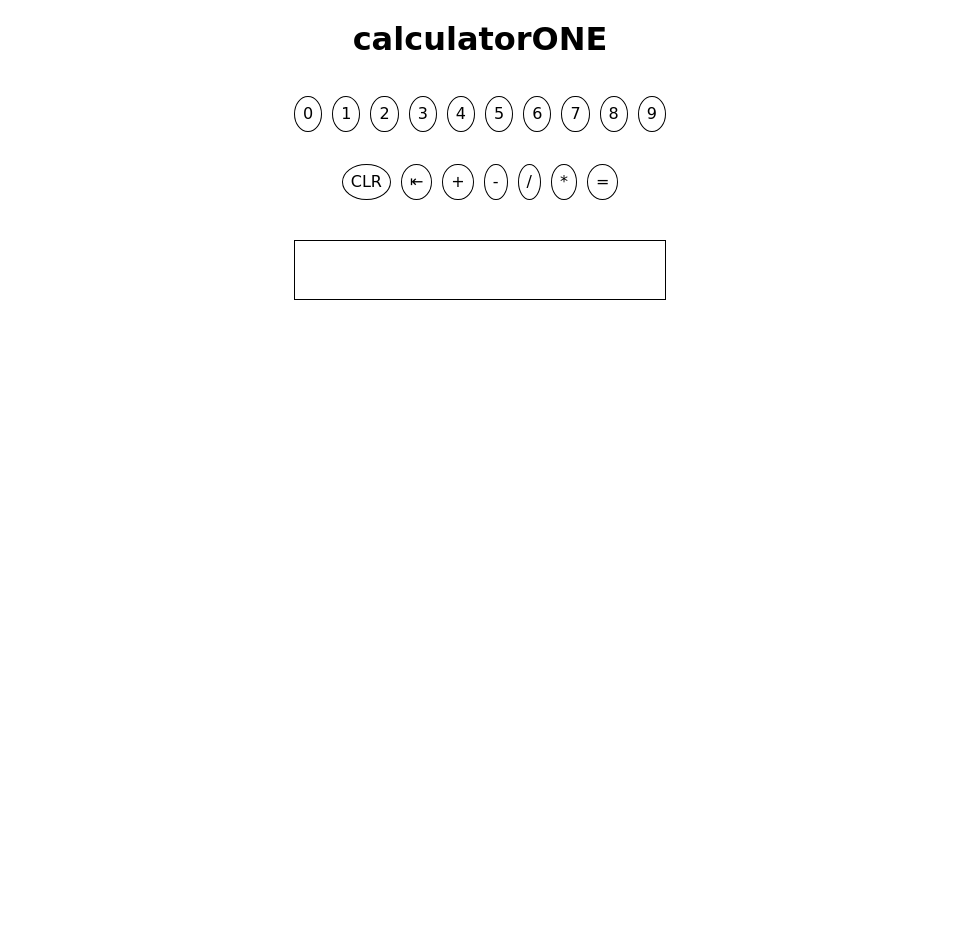
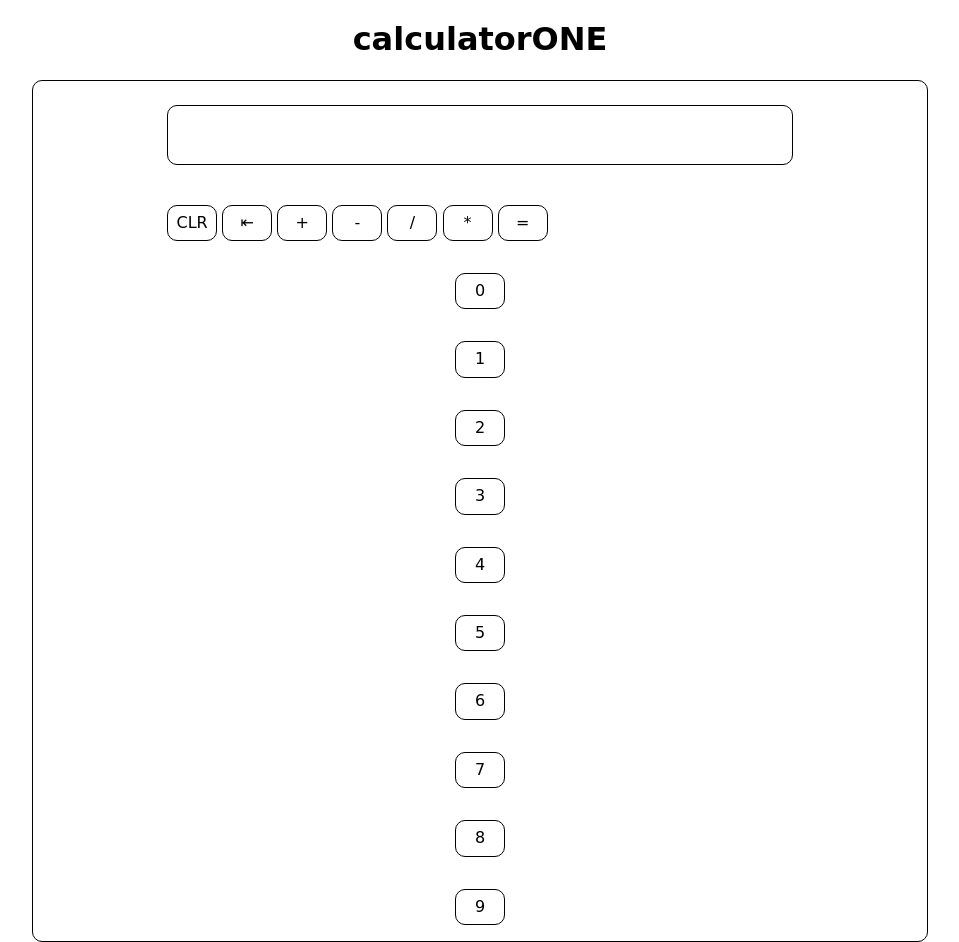
Before and after one commit to jaysune36/graphicCalculator, a plain HTML site: page index.html in a window 1280 px wide. Shown: the whole page, without its empty margins (160-1119 px from the left). Before the commit the page ends 800 px from the top, so only its background shows below. Drawn offline with Linux system fonts and the light colour scheme; a web font is replaced by a local one.

Commit message:
working on main layout of graphicCalculator, currently working on button layout

```diff
--- a/index.html
+++ b/index.html
@@ -1,15 +1,18 @@
 <!DOCTYPE html>
 <html lang="en">
+
 <head>
   <meta charset="UTF-8">
   <meta http-equiv="X-UA-Compatible" content="IE=edge">
   <meta name="viewport" content="width=device-width, initial-scale=1.0">
   <link rel="preconnect" href="https://fonts.googleapis.com">
   <link rel="preconnect" href="https://fonts.gstatic.com" crossorigin>
-<link href="https://fonts.googleapis.com/css2?family=Shantell+Sans:ital,wght@0,300;0,400;0,600;1,400&display=swap" rel="stylesheet">
+  <link href="https://fonts.googleapis.com/css2?family=Shantell+Sans:ital,wght@0,300;0,400;0,600;1,400&display=swap"
+    rel="stylesheet">
   <link rel="stylesheet" href="/css/style.css">
   <title>My Calculator</title>
 </head>
+
 <body class="grid">
   <header>
     <div class="main header grid">
@@ -17,7 +20,18 @@
     </div>
   </header>
   <main class="main body grid flexCal">
-    <div>
+      <div class="calcuDisp">
+        <p placeholder="0"></p>
+      </div>
+      <div class="compFlex hoverCal componentField">
+        <p>CLR</p>
+        <p class="backspace">&LeftArrowBar;</p>
+        <p class='add'>+</p>
+        <p class='minus'>-</p>
+        <p class='slash'>/</p>
+        <p class='multiply'>*</p>
+        <p class="sum">=</p>
+      </div>
       <div class="numFlex hoverCal numberField">
         <p>0</p>
         <p>1</p>
@@ -30,21 +44,9 @@
         <p>8</p>
         <p>9</p>
       </div>
-    <div class="compFlex hoverCal componentField">
-      <p>CLR</p>
-      <p class="backspace">&LeftArrowBar;</p>
-      <p class='add'>+</p>
-      <p class='minus'>-</p>
-      <p class='slash'>/</p>
-      <p class='multiply'>*</p>
-      <p class="sum">=</p>
-    </div>
-    <div class="calcuDisp">
-      <p placeholder="0"></p>
-    </div>
-    </div>
   </main>
 
   <script src="/js/main.js"></script>
 </body>
+
 </html>
--- a/scss/components/_flexbox.scss
+++ b/scss/components/_flexbox.scss
@@ -2,14 +2,21 @@
         FLEXBOX
 ======================================*/
 
-.flexCal {
-  @include flex-row;
-  justify-content: center;
-}
+// .flexCal {
+//   display: flex;
+//   flex-direction: column;
+//   justify-content: center;
+// }
 
-.numFlex,
-.compFlex {
-  @include flex-row;
-  justify-content: center;
-  gap: 10px;
-}
+// .numFlex,
+// .compFlex {
+//   display: flex;
+//   flex-direction: column;
+//   flex-wrap: wrap;
+//   justify-content: center;
+//   gap: 10px;
+// }
+
+// .numFlex {
+//   flex-direction: column-reverse;
+// }
--- a/scss/components/_grid.scss
+++ b/scss/components/_grid.scss
@@ -8,3 +8,11 @@
   grid-auto-rows: auto;
   @include center;
 }
+
+.numberField {
+  @include center;
+  max-width: 50px;
+  display: grid;
+  grid-auto-columns: repeat(auto-fit, minmax(1000px, 1fr));
+  grid-auto-rows: minmax(50px, auto);
+}
--- a/scss/components/_layout.scss
+++ b/scss/components/_layout.scss
@@ -8,20 +8,37 @@ h1 {
 
 main {
   width: 70%;
+  border: 1px solid $black;
+  border-radius: 10px;
   & p {
     border: $black 1px solid;
-    border-radius: 50%;
+    border-radius: 10px;
+    text-align: center;
     padding: .5em;
   }
 }
 
-.calcuDisp p {
-  font-size: 1.5em;
-  text-align: right;
-  border-radius: 0;
-  height: 2.5em;
-  width: 100%;
-  & ::placeholder {
-    opacity: .5;
+.calcuDisp {
+  width: 70%;
+  @include center;
+  & p {
+    font-size: 1.5em;
+    text-align: right;
+    border-radius: 10px;
+    height: 2.5em;
+    & p ::placeholder {
+      opacity: .5;
+    }
   }
 }
+
+.numberField,
+.componentField {
+  width: 70%;
+  @include center;
+  & p,
+  & p {
+    width: 50px;
+    display: inline-block;
+  }
+}
```
Also changed, not shown: css/style.css, 1 other file. Lines whose indentation alone changed are shown as unchanged.
